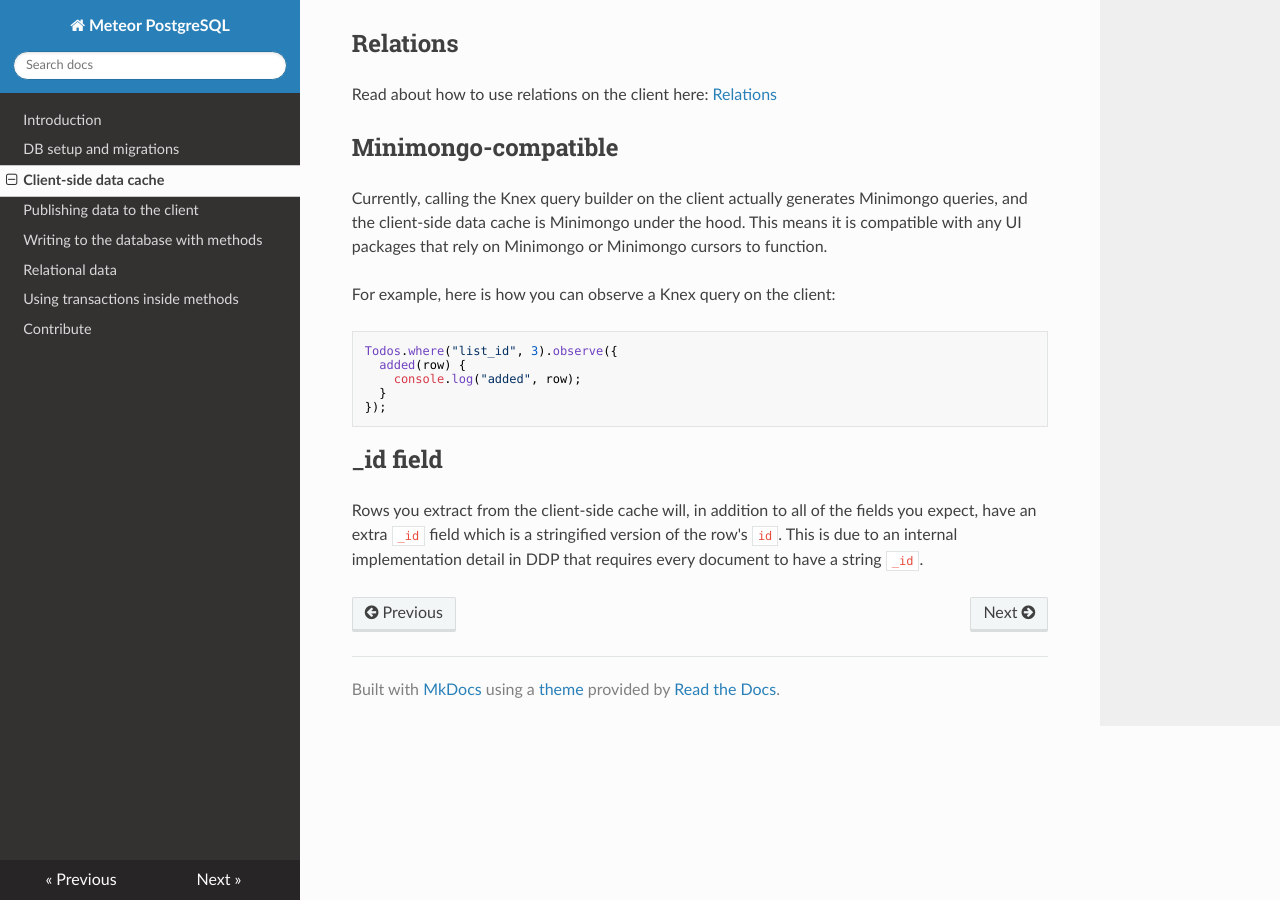
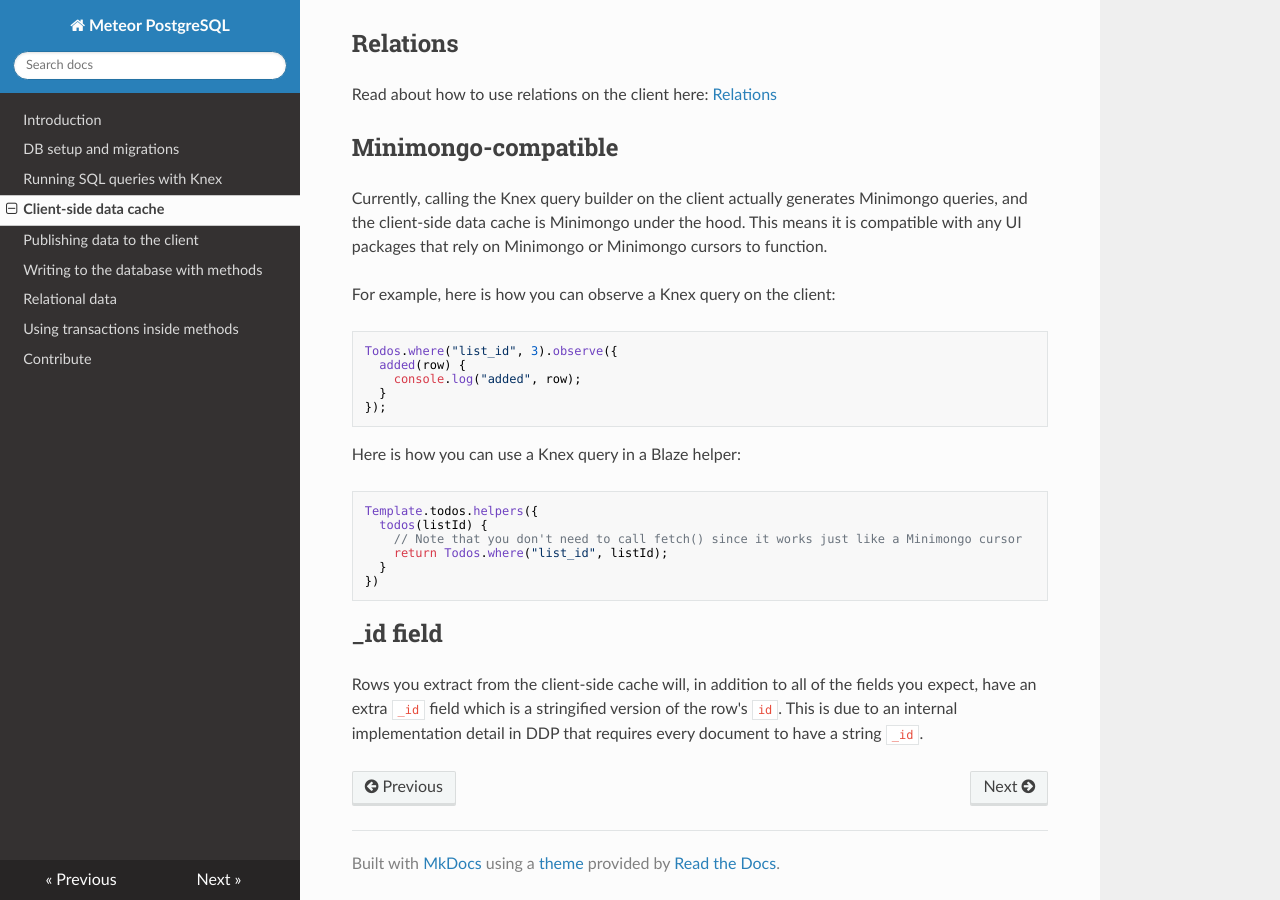
Before and after one commit to meteor/postgres-packages, an MkDocs documentation site: the page built from docs/client.md, in a window 1280 px wide and 900 px high, scrolled down 557 px. Built offline with MkDocs 1.6.1, drawn with Linux system fonts in a browser that asks for light colours; nearby versions of some CDN libraries; old or Windows-style settings are respelled for this version of MkDocs.

Commit message:
Add page about Knex

````diff
--- a/docs/client.md
+++ b/docs/client.md
@@ -34,6 +34,17 @@ Todos.where("list_id", 3).observe({
 });
 ```
 
+Here is how you can use a Knex query in a Blaze helper:
+
+```js
+Template.todos.helpers({
+  todos(listId) {
+    // Note that you don't need to call fetch() since it works just like a Minimongo cursor
+    return Todos.where("list_id", listId);
+  }
+})
+```
+
 ## _id field
 
 Rows you extract from the client-side cache will, in addition to all of the fields you expect, have an extra `_id` field which is a stringified version of the row's `id`. This is due to an internal implementation detail in DDP that requires every document to have a string `_id`.
--- a/mkdocs.yml
+++ b/mkdocs.yml
@@ -3,6 +3,7 @@ theme: readthedocs
 pages:
 - Introduction: index.md
 - DB setup and migrations: migrations.md
+- Running SQL queries with Knex: knex.md
 - Client-side data cache: client.md
 - Publishing data to the client: publish.md
 - Writing to the database with methods: methods.md
````
Also changed, not shown: docs/knex.md (added, +58 -0 lines).
